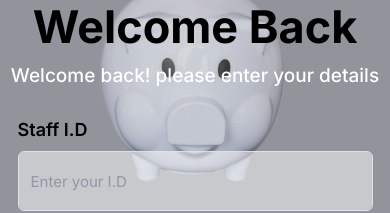
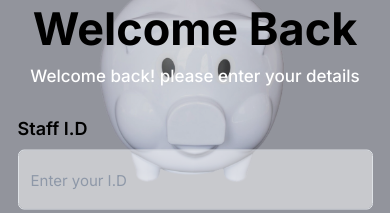
Before and after one commit to techemmydev/bl-project, a React (Vite) app: page / in a window 390 px wide. Shown: the part 294-507 px from the top of the page. Built offline with nearby package versions, Linux system fonts and the light colour scheme.

Commit message:
first commit

```diff
--- a/src/views/staff-Id-Login/Staffid.module.css
+++ b/src/views/staff-Id-Login/Staffid.module.css
@@ -129,7 +129,7 @@
     font-size: 45px;
   }
   .piggyLogoContainer p {
-    font-size: 19px;
+    font-size: 17px;
   }
   .textOverlay {
     top: 85%; /* Adjust top position to center the form */
```
